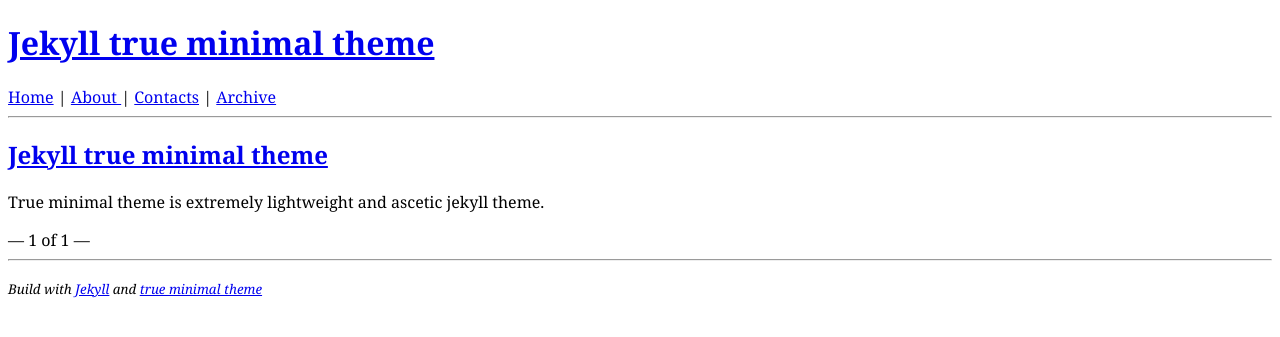
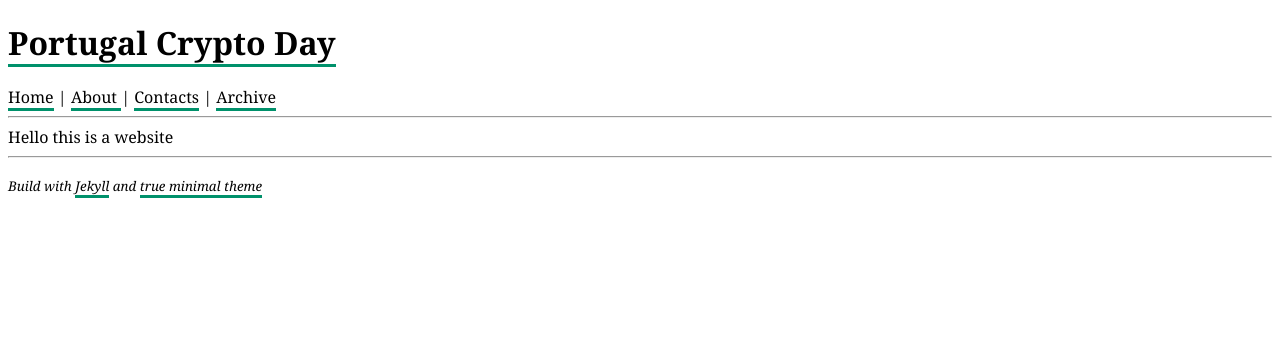
Before and after one commit to cryptoday-pt/cryptoday-pt.github.io, a Jekyll site: the page built from index.html, in a window 1280 px wide. Shown: the top 337 px of the page. Built offline with Jekyll 4.4.1, drawn with Linux system fonts in a browser that asks for light colours; the list of posts is cut into pages by our own code.

Commit message:
add link css

```diff
--- a/_config.yml
+++ b/_config.yml
@@ -1,5 +1,5 @@
-name: "Jekyll true minimal theme"
-description: "Lightweight theme"
+name: "Portugal Crypto Day"
+description: "Cryptography Research workshop in Portugal"
 
 url: ''
 baseurl: ''
--- a/assets/css/syntax.css
+++ b/assets/css/syntax.css
@@ -60,5 +60,21 @@
 .codehilite .il { color: #009999 } /* Literal.Number.Integer.Long */
 
 body, h1, h2, h3, h4, h5, h6  {
-    font-family: Georgia, serif;
+  font-family: Georgia, serif;
 }
+
+:root{
+  --maincolor: rgb(0, 145, 107);
+  --bordercl:black;
+  --callouctcolor:dodgerblue;
+  --hovercolor:rgb(0, 145, 107);
+}
+a {
+  border-bottom: 3px solid var(--maincolor);
+  color: inherit;
+  text-decoration: none;
+}
+a:hover {
+  background-color: var(--hovercolor);
+  color: black;
+}
--- a/index.html
+++ b/index.html
@@ -2,24 +2,4 @@
 layout: default
 ---
 
-{% for post in paginator.posts %}
-<section>
-  <h2>
-    <a href='{{ site.url }}{{ post.url }}' title='{{ post.title }}'>
-      {{ post.title }}
-    </a>
-  </h2>
-
-  <p>{{ post.excerpt | strip_html | truncate: 250 }}</p>
-</section>
-{% endfor %}
-
-{% if paginator.previous_page %}
-<a href='{{ site.url }}{{ paginator.previous_page_path }}'>Previous</a>
-{% endif %}
-
-&mdash; {{ paginator.page }} of {{ paginator.total_pages }} &mdash;
-
-{% if paginator.next_page %}
-<a href='{{ site.url }}{{ paginator.next_page_path }}'>Next</a>
-{% endif %}
+Hello this is a website
```
